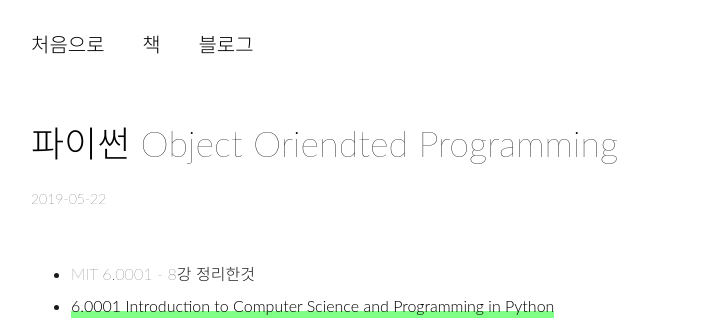
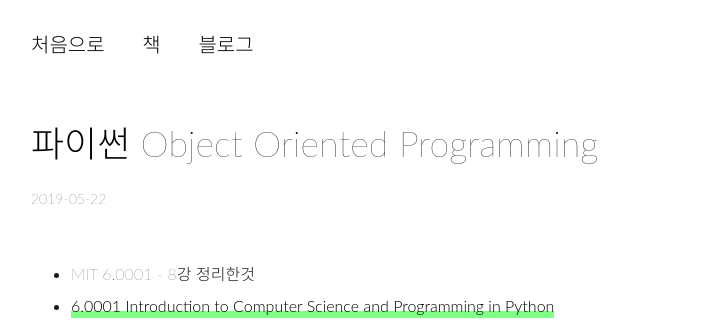
Before and after one commit to yogicat/yogicat.github.io, a Jekyll site: the page built from _posts/2019-05-22-python-oop.md, in a window 1280 px wide and 900 px high. Shown: the top 321 px of the window, without its empty margins (129-843 px from the left). Built offline with Jekyll 4.4.1, drawn with Linux system fonts in a browser that asks for light colours.

Commit message:
🔥 fix typo

```diff
--- a/_posts/2019-05-22-python-oop.md
+++ b/_posts/2019-05-22-python-oop.md
@@ -1,6 +1,6 @@
 ---
 layout: post
-title: 파이썬 Object Oriendted Programming
+title: 파이썬 Object Oriented Programming
 categories: blog
 tags: programming
 date: 2019-05-22
--- a/blog/index.html
+++ b/blog/index.html
@@ -20,7 +20,7 @@ permalink: /blog/
   <a href="{{ post.url }}" class="link black dim pv3 fw2 f5 f3-ns flex items-center bb b--black-20">
     <span class="tl fw3 f5 w1">{{ post.date | date: "%d" }}</span>
     <span class="w1 h1 br-100 mh2 {{post.tags}}"></span>
-    <span class="mv0">{{ post.title | truncate: 30, '..' }}</span>
+    <span class="mv0">{{ post.title | truncate: 40, '..' }}</span>
   </a>
   {% endfor %}
 </div>
```
Also changed, not shown: books/_posts/2019-05-23-12-rules-for-life.md (+1 -1 lines).
